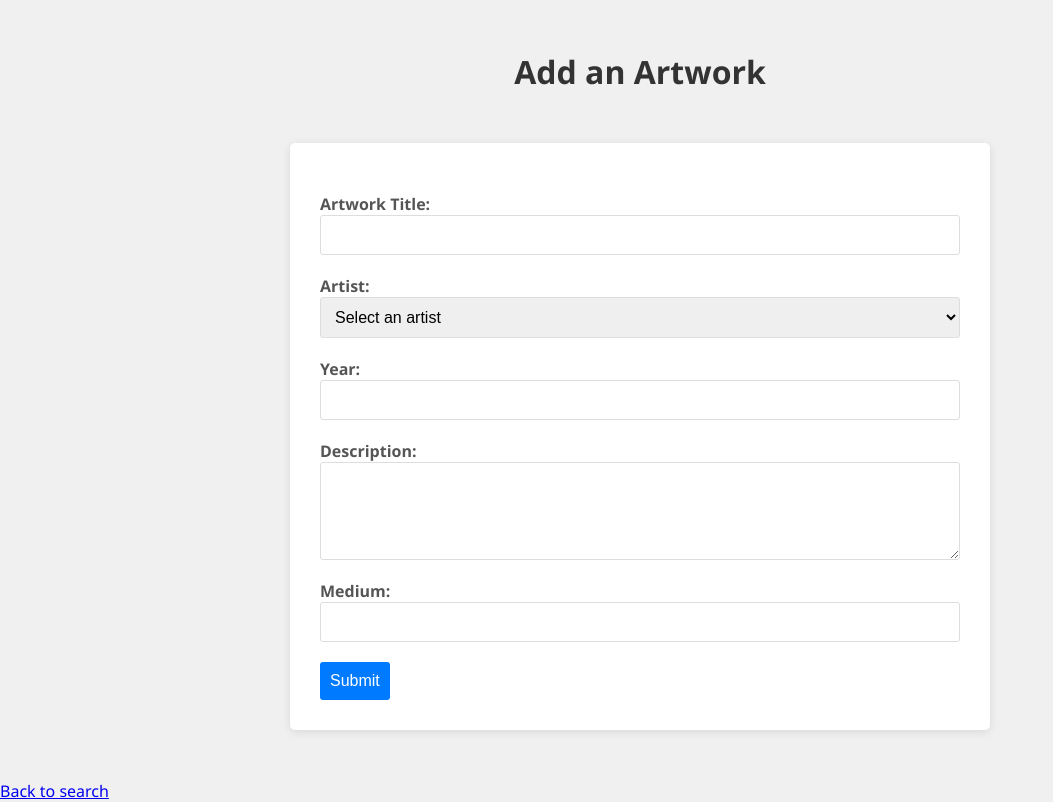
After one commit to Weiyao-Li/ArtTrackr, a Flask app: template templates/add_artwork.html in a window 1280 px wide. The commit adds this page. Shown: the whole page, without its empty margins (0-1053 px from the left). Run offline with Flask 3, Linux system fonts and the light colour scheme; the template is opened without the code that fills it, so the values that code supplies are empty; parts of the project's set-up code (start-up, migrations or seed data) failed here and were passed over.

Commit message:
add in progress

```diff
--- a/server.py
+++ b/server.py
@@ -11,7 +11,8 @@ import os
 # accessible as a variable in index.html:
 from sqlalchemy import *
 from sqlalchemy.pool import NullPool
-from flask import Flask, request, render_template, g, redirect, Response, abort, jsonify
+from flask import Flask, request, render_template, g, redirect, Response, abort, jsonify, url_for
+from datetime import datetime
 
 tmpl_dir = os.path.join(os.path.dirname(os.path.abspath(__file__)), 'templates')
 app = Flask(__name__, template_folder=tmpl_dir)
@@ -161,17 +162,19 @@ def index():
 
 
 # Example of adding new data to the database
-@app.route('/add', methods=['POST'])
-def add():
-    # accessing form inputs from user
-    name = request.form['name']
+@app.route('/add_artwork', methods=['POST'])
+def add_Artwork():
+    select_query = "SELECT artist_id, name FROM artist"
+    cursor = g.conn.execute(text(select_query))
+    results = []
+    for result in cursor:
+        results.append(result)
+    return render_template('add_artwork.html', artists=results)
 
-    # passing params in for each variable into query
-    params = {}
-    params["new_name"] = name
-    g.conn.execute(text('INSERT INTO test(name) VALUES (:new_name)'), params)
-    g.conn.commit()
-    return redirect('/')
+
+@app.route('/add_artist', methods=['POST'])
+def add_Artist():
+    return render_template('add_artist.html')
 
 
 @app.route('/login')
@@ -247,6 +250,59 @@ def getArtist():
     return render_template('artist.html', result=results[0], artworks=artworks)
 
 
+@app.route('/museum', methods=["GET"])
+def getMuseum():
+    name = request.args.get('name')
+    select_query = "SELECT * FROM museum WHERE name = "
+    select_query += "'" + name.replace('\'', '\'\'') + "'"
+    cursor = g.conn.execute(text(select_query))
+    museums = []
+    for result in cursor:
+        museums.append(result)
+    museum = museums[0]
+    select_query = "SELECT title, year, a.name FROM artwork JOIN artist a on a.artist_id = artwork.artist_id " \
+                   "WHERE on_loan_from_museum_id = '%s' OR on_loan_to_museum_id = '%s'" % (
+                       museum[0].replace('\'', '\'\''), museum[0].replace('\'', '\'\''))
+    cursor = g.conn.execute(text(select_query))
+    artworks = []
+    for result in cursor:
+        artworks.append(result)
+    return render_template('museum.html', museum=museum, artworks=artworks)
+
+
+@app.route('/submit_artwork', methods=["POST"])
+def addArtwork():
+    title = request.form.get('title')
+    artist_id = int(request.form.get('artist'))
+    year = int(request.form.get('year'))
+    description = request.form.get('description')
+    medium = request.form.get('medium')
+
+    query = "INSERT INTO artwork (title, year, description, medium, artist_id) VALUES ('%s', '%d', '%s', '%s', '%d');" % (
+        title.replace('\'', '\'\''), year, description.replace('\'', '\'\''), medium.replace('\'', '\'\''), artist_id)
+
+    g.conn.execute(text(query))
+    g.conn.commit()
+    return redirect(url_for('index'))
+
+
+@app.route('/submit_artist', methods=["POST"])
+def addArtist():
+    print(request.form)
+    name = request.form.get('name')
+    birthplace = request.form.get('birth_place')
+    dob = datetime.strptime(request.form.get('date_of_birth'), '%Y-%m-%d').date()
+
+    query = "INSERT INTO artist (name, birthplace, date_of_birth) VALUES ('%s', '%s', '%s');" % (
+        name.replace('\'', '\'\''), birthplace.replace('\'', '\'\''), dob)
+
+    if request.form.get('date_of_death') != '':
+        dod = datetime.strptime(request.form.get('date_of_death'), '%Y-%m-%d').date()
+        query = "INSERT INTO artist (name, birthplace, date_of_birth, date_of_death) VALUES ('%s', '%s', '%s', '%s');" % (
+            name.replace('\'', '\'\''), birthplace.replace('\'', '\'\''), dob, dod)
+    g.conn.execute(text(query))
+    g.conn.commit()
+    return redirect(url_for('index'))
 
 
 if __name__ == "__main__":
--- /dev/null
+++ b/templates/add_artwork.html
@@ -0,0 +1,94 @@
+<!DOCTYPE html>
+<html lang="en">
+
+<head>
+    <meta charset="UTF-8">
+    <meta name="viewport" content="width=device-width, initial-scale=1.0">
+    <title>Add Artwork</title>
+    <style>
+        body {
+            font-family: "Segoe UI", Tahoma, Geneva, Verdana, sans-serif;
+            background-color: #f0f0f0;
+            margin: 0;
+            padding: 0;
+        }
+
+        h1 {
+            text-align: center;
+            color: #333;
+            margin-top: 50px;
+        }
+
+        form {
+            width: 50%;
+            background-color: white;
+            margin: 50px auto;
+            padding: 30px;
+            box-shadow: 0 2px 10px rgba(0, 0, 0, 0.1);
+            border-radius: 5px;
+        }
+
+        label {
+            display: block;
+            font-weight: bold;
+            margin-top: 20px;
+            color: #555;
+        }
+
+        input, select {
+            display: block;
+            width: 100%;
+            padding: 10px;
+            font-size: 16px;
+            border: 1px solid #ddd;
+            border-radius: 3px;
+            box-sizing: border-box;
+        }
+
+        input[type="submit"] {
+            background-color: #007bff;
+            color: white;
+            width: auto;
+            margin-top: 20px;
+            border: none;
+            cursor: pointer;
+        }
+
+        input[type="submit"]:hover {
+            background-color: #0056b3;
+        }
+    </style>
+</head>
+
+<body>
+<h1>Add an Artwork</h1>
+<form action="/submit_artwork" method="post">
+    <label for="title">Artwork Title:</label>
+    <input type="text" id="title" name="title" required>
+
+    <label for="artist">Artist:</label>
+    <select name="artist" id="artist" required>
+        <option value="" disabled selected>Select an artist</option>
+        {% for artist in artists %}
+            <option value="{{ artist[0] }}">{{ artist[1] }}</option>
+        {% endfor %}
+    </select>
+
+    <label for="year">Year:</label>
+    <input type="text" id="year" name="year" required pattern="^-?\d{1,4}$"
+           title="Please enter a valid year (e.g., -500 for 500 BC, 1900 for 1900 AD)">
+
+    <label for="description">Description:</label>
+    <textarea id="description" name="description" rows="4" required
+              style="box-sizing: border-box; width: 100%; margin: 0 auto; padding: 10px; font-size: 16px; border: 1px solid #ddd; border-radius: 3px; display: block;"></textarea>
+
+    <label for="medium">Medium:</label>
+    <input type="text" id="medium" name="medium" required>
+
+    <input type="submit" value="Submit">
+</form>
+<a href="{{ url_for('index') }}">Back to search</a>
+
+</body>
+
+</html>
--- a/templates/artwork.html
+++ b/templates/artwork.html
@@ -37,7 +37,11 @@
         {% else %}
             <h2>Artist: {{ result[1] }}</h2>
         {% endif %}
-        <h3>Museum: {{ result[2] }}</h3>
+        {% if result[2] %}
+            <h2>Museum: <a href="/museum?name={{ result[2] }}">{{ result[2] }}</a></h2>
+        {% else %}
+            <h3>Museum: {{ result[2] }}</h3>
+        {% endif %}
         <h3>Location: {{ result[3] }}</h3>
         <p>Year: {{ result[4] }}</p>
         <p>Medium: {{ result[5] }}</p>
```
Also changed, not shown: templates/add_artist.html (added, +82 -0 lines), templates/index.html (+7 -0 lines), templates/museum.html (added, +74 -0 lines).
